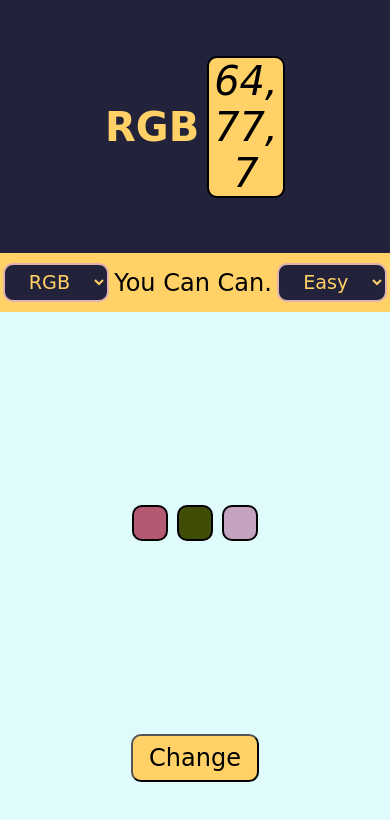
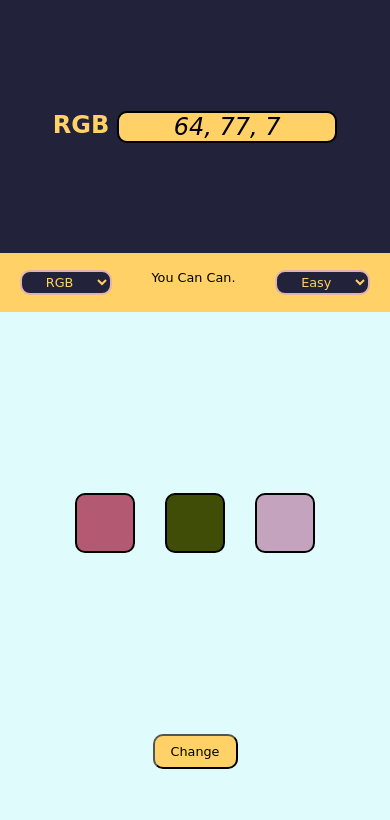
Before and after one commit to BRAINIAC2677/Color-Guess, a plain HTML site: page index.html in a window 390 px wide. Drawn offline with Linux system fonts and the light colour scheme; a web font is replaced by a local one.

Commit message:
Responsiveness

```diff
--- a/index.css
+++ b/index.css
@@ -1,36 +1,40 @@
 @import url("https://fonts.googleapis.com/css2?family=Akaya+Telivigala&display=swap");
 
+/* variable declarations */
 :root {
-  /*
-  ==========
-  Global variables
-  ==========
-  */
-
+  --border-curve: 10px;
   --clr-primary-1: #e0fbfc;
   --clr-secondary-1: #22223b;
   --clr-accent-11: #ffd166;
-  --border-curve: 10px;
+  --code-box-size: 320px;
+  --font-size-1: 2.5rem;
+  --font-size-2: 1.5rem;
+  --opt-box-size: 100px;
 }
 
+.opts {
+  --opt-margin: 30px 30px;
+}
+
+/* styles declarations */
 * {
   box-sizing: border-box;
+  font-family: "Akaya Telivigala", cursive;
   margin: 0;
   padding: 0;
-  font-family: "Akaya Telivigala", cursive;
 }
 
 .container {
+  align-content: center;
   display: flex;
   flex-wrap: wrap;
   justify-content: center;
-  align-items: center;
 }
 
 #color-code {
+  background-color: var(--clr-secondary-1);
+  font-size: var(--font-size-1);
   height: 30vh;
-  background-color: var(--clr-secondary-1);
-  font-size: 2.5rem;
 }
 
 #color-code p {
@@ -42,41 +46,55 @@
   font-weight: bolder;
 }
 
-#code-box {
-  font-style: italic;
-  width: 20vw;
+#color-code p:last-child {
+  background-color: var(--clr-accent-11);
   border: black solid 2px;
   border-radius: var(--border-curve);
-  background-color: var(--clr-accent-11);
+  font-style: italic;
   text-align: center;
+  width: var(--code-box-size);
 }
 
 #mid-ribbon {
+  background-color: var(--clr-accent-11);
+  font-size: var(--font-size-2);
   height: 7vh;
-  background-color: var(--clr-accent-11);
   justify-content: space-around;
-  font-size: 1.5rem;
+}
+
+select {
+  background-color: var(--clr-secondary-1);
+  border: solid rgb(224, 178, 178) 2px;
+  border-radius: var(--border-curve);
+  color: var(--clr-accent-11);
+  cursor: pointer;
+  font-size: var(--font-size-2);
+  outline: 0px;
+  padding: 2px 20px;
+}
+
+select:hover {
+  border: solid rgb(231, 223, 223) 2px;
 }
 
 #color-opts {
+  background-color: var(--clr-primary-1);
   height: 63vh;
-  background-color: var(--clr-primary-1);
 }
 
-#color-opts > div.container {
-  width: 40vw;
+#color-opts .container {
   height: 50vh;
   margin: auto;
+  width: calc(var(--opt-box-size) * 5);
 }
 
 .opts {
-  width: 8vw;
-  height: 8vw;
-  padding: 1rem;
   border: solid black 2px;
   border-radius: var(--border-curve);
-  margin: 3% 3%;
+  height: var(--opt-box-size);
+  margin: var(--opt-margin);
   transition: all 0.3s;
+  width: var(--opt-box-size);
 }
 
 .opts:hover {
@@ -88,33 +106,32 @@
 }
 
 .btn {
+  background-color: var(--clr-accent-11);
+  border-radius: var(--border-curve);
+  cursor: pointer;
   display: block;
+  font-size: var(--font-size-2);
   margin: auto;
-  font-size: 1.5rem;
-  background-color: var(--clr-accent-11);
+  outline: 0px;
   padding: 0.5rem 1rem;
-  border-radius: var(--border-curve);
-  outline: 0px;
-  cursor: pointer;
   transition: all 0.4s;
 }
 
 .btn:hover {
+  background-color: var(--clr-secondary-1);
   color: var(--clr-accent-11);
-  background-color: var(--clr-secondary-1);
 }
 
-select {
-  font-size: 1.2rem;
-  color: var(--clr-accent-11);
-  background-color: var(--clr-secondary-1);
-  padding: 5px 20px;
-  border: solid rgb(224, 178, 178) 2px;
-  border-radius: var(--border-curve);
-  outline: 0px;
-  cursor: pointer;
+/* media queries */
+@media all and (max-width: 580px) {
+  :root {
+    --code-box-size: 220px;
+    --font-size-1: 1.5rem;
+    --font-size-2: 0.8rem;
+    --opt-box-size: 60px;
+  }
+
+  .opts {
+    --opt-margin: 15px 15px;
+  }
 }
-
-select:hover {
-  border: solid rgb(231, 223, 223) 2px;
-}
--- a/index.html
+++ b/index.html
@@ -8,8 +8,6 @@
     <link rel="stylesheet" href="index.css" />
   </head>
   <body>
-    <!-- color guess section -->
-    <section>
     <!-- Color code Section -->
     <div class="container" id="color-code">
       <p>RGB</p>
@@ -23,7 +21,7 @@
         <option value="0" selected>RGB</option>
         <option value="1">HEX</option>
       </select>
-        <p id="prompt-text">Try again</p>
+      <p>Try again</p>
       <select id="difficulty">
         <option value="0">Easy</option>
         <option value="1">Hard</option>
@@ -44,8 +42,6 @@
       <button class="btn">Change</button>
     </section>
     <!-- end of color option section -->
-    </section>
-    <!-- end of color guess section -->
     <script src="index.js"></script>
   </body>
 </html>
--- a/index.js
+++ b/index.js
@@ -1,9 +1,9 @@
-let codeBox = document.querySelector("#code-box");
-let textBox = document.querySelector("#prompt-text");
+let codeBox = document.querySelector("#color-code p:last-child ");
+let textBox = document.querySelector("#mid-ribbon p");
 let selectFormat = document.querySelector("#code-format");
 let selectDifficulty = document.querySelector("#difficulty");
 let formatText = document.querySelector("#color-code>p:first-child");
-let optContainer = document.querySelector("#color-opts > div.container");
+let optContainer = document.querySelector("#color-opts .container");
 let volatileOpts = document.querySelectorAll(".opts:nth-child(n+4)");
 let correctOpt;
 let rightHex;
```
Lines whose indentation alone changed are shown as unchanged.
